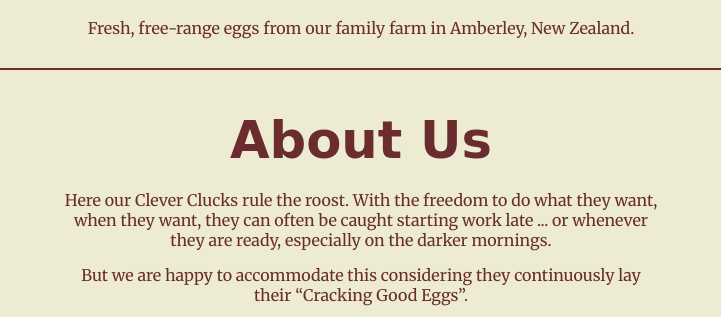
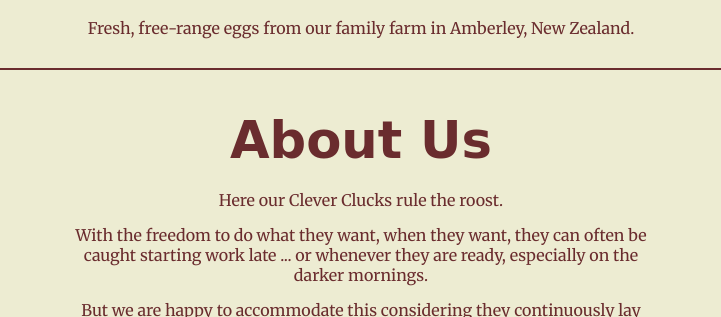
Before and after one commit to penelopelstark-cyber/cleverclucks, a plain HTML site: page index.html in a window 1280 px wide. Shown: the part 629-946 px from the top of the page, without its empty margins (279-1000 px from the left). Drawn offline with Linux system fonts and the light colour scheme; a web font is replaced by a local one.

Commit message:
Update index.html

```diff
--- a/index.html
+++ b/index.html
@@ -238,7 +238,9 @@ h3 {
     <!-- About Us -->
     <h2>About Us</h2>
     <p>
-Here our Clever Clucks rule the roost. With the freedom to do what they want, when they want, they can often be caught starting work late ... or whenever they are ready, especially on the darker mornings.
+Here our Clever Clucks rule the roost. </p>
+    <p>
+    With the freedom to do what they want, when they want, they can often be caught starting work late ... or whenever they are ready, especially on the darker mornings.
 </p>
 
 <p>
```
